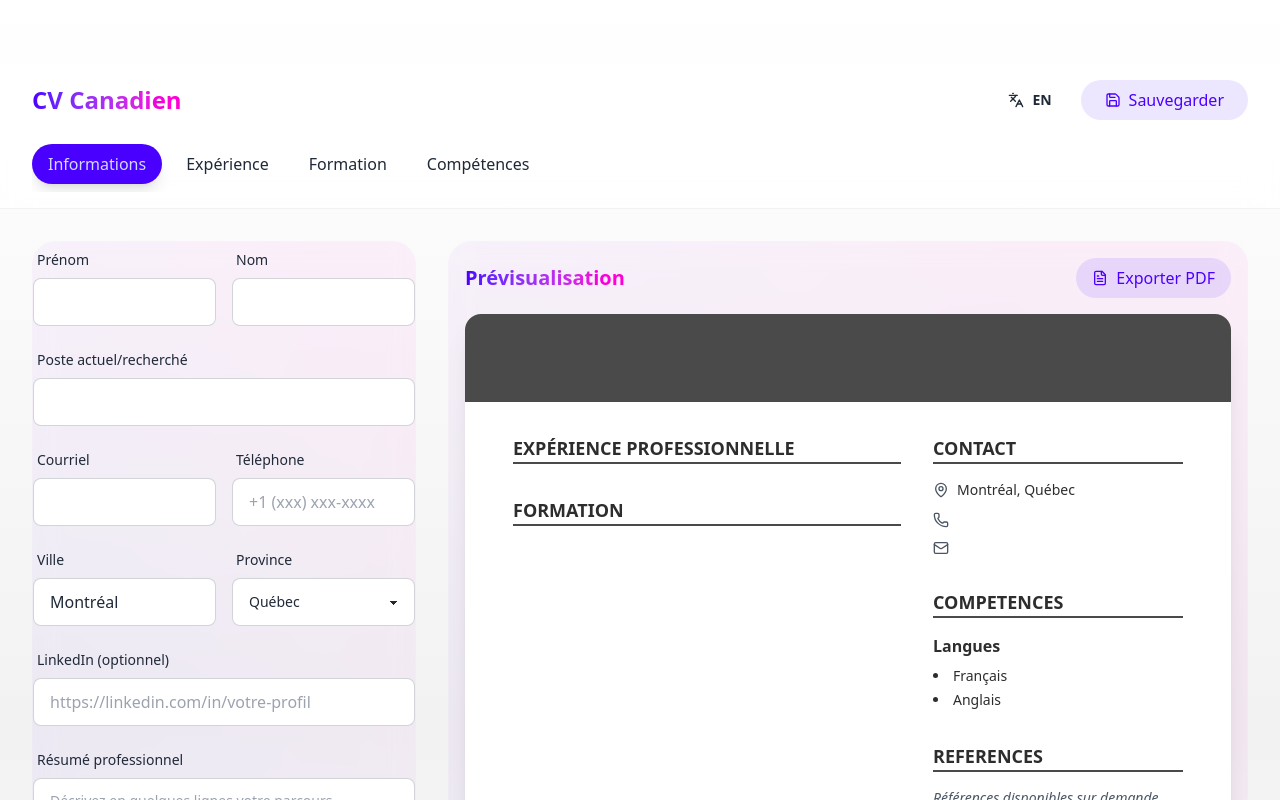
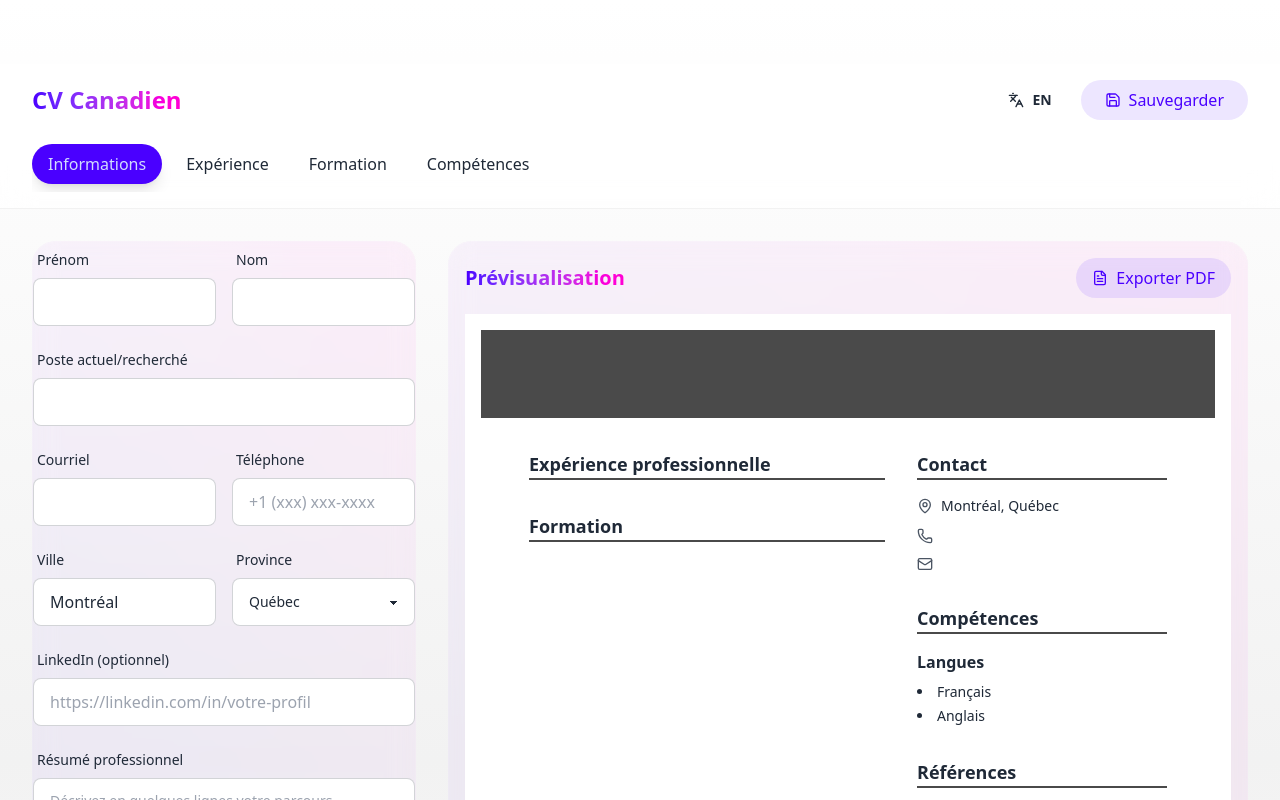
Before and after one commit to Malmeu/cvbuilder-main, a Next.js app: page /canadian-builder in a window 1280 px wide. Shown: the top 800 px of the page. Built offline with nearby package versions, Linux system fonts and the light colour scheme.

Commit message:
bug eslint 2

```diff
--- a/app/canadian-builder/page.tsx
+++ b/app/canadian-builder/page.tsx
@@ -1,8 +1,8 @@
 'use client'
 
-import { useState, useEffect } from 'react'
+import { useState, useEffect, useRef } from 'react'
 import { CanadianCV } from '../types/canadian-cv'
-import { FileText, Save, Languages, MapPin } from 'lucide-react'
+import { FileText, Save, Languages } from 'lucide-react'
 import PersonalDetailsForm from '../components/canadian/PersonalDetailsForm'
 import ExperienceForm from '../components/canadian/ExperienceForm'
 import EducationForm from '../components/canadian/EducationForm'
@@ -51,9 +51,43 @@ export default function CanadianBuilder() {
 
   useEffect(() => {
     setWindowWidth(window.innerWidth)
-    window.addEventListener('resize', () => setWindowWidth(window.innerWidth))
-    return () => window.removeEventListener('resize', () => setWindowWidth(window.innerWidth))
+    const handleResize = () => setWindowWidth(window.innerWidth)
+    window.addEventListener('resize', handleResize)
+    return () => window.removeEventListener('resize', handleResize)
   }, [])
+
+  useEffect(() => {
+    const style = document.createElement('style')
+    style.textContent = `
+      @media print {
+        @page {
+          margin: 0;
+        }
+        body * {
+          visibility: hidden;
+        }
+        .cv-preview-print {
+          visibility: visible !important;
+          position: absolute;
+          left: 0;
+          top: 0;
+          width: 100%;
+          padding: 20px;
+        }
+        .cv-preview-print * {
+          visibility: visible !important;
+        }
+      }
+    `
+    document.head.appendChild(style)
+    return () => {
+      document.head.removeChild(style)
+    }
+  }, [])
+
+  const handlePrint = () => {
+    window.print()
+  }
 
   return (
     <main className="min-h-screen pt-16 bg-gradient-to-b from-base-100 via-base-200 to-base-100">
@@ -161,15 +195,13 @@ export default function CanadianBuilder() {
                     </h2>
                     <button
                       className="px-4 py-2 bg-primary/10 text-primary rounded-full hover:bg-primary/20 transition-all inline-flex items-center gap-2"
-                      onClick={() => {
-                        // TODO: Ajouter la fonction d'export PDF
-                      }}
+                      onClick={handlePrint}
                     >
                       <FileText className="w-4 h-4" />
                       {cv.language === 'fr' ? 'Exporter PDF' : 'Export PDF'}
                     </button>
                   </div>
-                  <div className="overflow-auto bg-white rounded-2xl shadow-xl">
+                  <div className="cv-preview-print bg-white p-8">
                     <CVPreview cv={cv} />
                   </div>
                 </div>
--- a/app/components/canadian/CVPreview.tsx
+++ b/app/components/canadian/CVPreview.tsx
@@ -8,40 +8,42 @@ interface Props {
 }
 
 export default function CVPreview({ cv }: Props) {
+  const formatDate = (date: string) => {
+    if (!date) return ''
+    const [year, month] = date.split('-')
+    const monthNames = {
+      fr: ['Janvier', 'Février', 'Mars', 'Avril', 'Mai', 'Juin', 'Juillet', 'Août', 'Septembre', 'Octobre', 'Novembre', 'Décembre'],
+      en: ['January', 'February', 'March', 'April', 'May', 'June', 'July', 'August', 'September', 'October', 'November', 'December']
+    }
+    return `${monthNames[cv.language][parseInt(month) - 1]} ${year}`
+  }
+
   const labels = {
     fr: {
-      experience: 'EXPÉRIENCE PROFESSIONNELLE',
-      education: 'FORMATION',
-      skills: 'COMPETENCES',
-      interests: "CENTRES D'INTÉRÊT",
-      references: 'REFERENCES',
-      present: 'présent',
-      contact: 'CONTACT'
+      experience: 'Expérience professionnelle',
+      education: 'Formation',
+      skills: 'Compétences',
+      present: 'Présent',
+      contact: 'Contact',
+      interests: "Centres d'intérêt",
+      references: 'Références'
     },
     en: {
-      experience: 'PROFESSIONAL EXPERIENCE',
-      education: 'EDUCATION',
-      skills: 'SKILLS',
-      interests: 'INTERESTS',
-      references: 'REFERENCES',
-      present: 'present',
-      contact: 'CONTACT'
+      experience: 'Professional Experience',
+      education: 'Education',
+      skills: 'Skills',
+      present: 'Present',
+      contact: 'Contact',
+      interests: 'Interests',
+      references: 'References'
     }
   }
 
   const text = labels[cv.language]
 
-  const formatDate = (date: string) => {
-    if (!date) return ''
-    const d = new Date(date)
-    return new Intl.DateTimeFormat(cv.language === 'fr' ? 'fr-CA' : 'en-CA', {
-      year: 'numeric',
-      month: 'long'
-    }).format(d)
-  }
-
   return (
-    <div className="bg-white w-full max-w-[210mm] min-h-[297mm] shadow-lg mx-auto p-6 md:p-12 text-[#2D2D2D] transform scale-[0.7] md:scale-[0.8] lg:scale-100 origin-top">
+    <div className="p-8 max-w-[210mm] mx-auto" style={{ minHeight: '297mm' }}>
+      <div className="space-y-8">
         {/* En-tête */}
         <header className="relative bg-[#4A4A4A] text-white -mx-6 md:-mx-12 -mt-6 md:-mt-12 p-4 md:p-8 mb-6 md:mb-8">
           <h1 className="text-2xl md:text-4xl font-bold mb-2">
@@ -186,5 +188,6 @@ export default function CVPreview({ cv }: Props) {
           </aside>
         </div>
       </div>
+    </div>
   )
 }
--- a/package.json
+++ b/package.json
@@ -9,13 +9,15 @@
     "lint": "next lint"
   },
   "dependencies": {
+    "@types/lodash": "^4.17.14",
     "canvas-confetti": "^1.9.3",
     "html2canvas-pro": "^1.5.8",
     "jspdf": "^2.5.2",
     "lucide-react": "^0.468.0",
     "next": "15.1.0",
     "react": "^19.0.0",
-    "react-dom": "^19.0.0"
+    "react-dom": "^19.0.0",
+    "react-to-print": "^3.0.4"
   },
   "devDependencies": {
     "@eslint/eslintrc": "^3",
```
Also changed, not shown: .eslintrc.json, 1 other file (tests, documents, lock files or other folders). Lines whose indentation alone changed are shown as unchanged.
